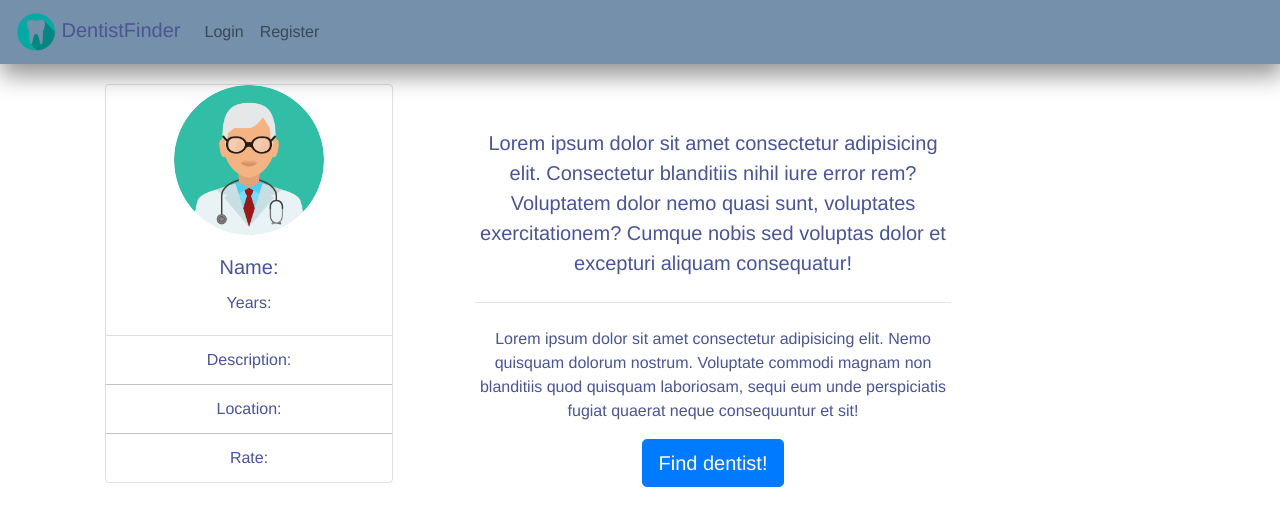
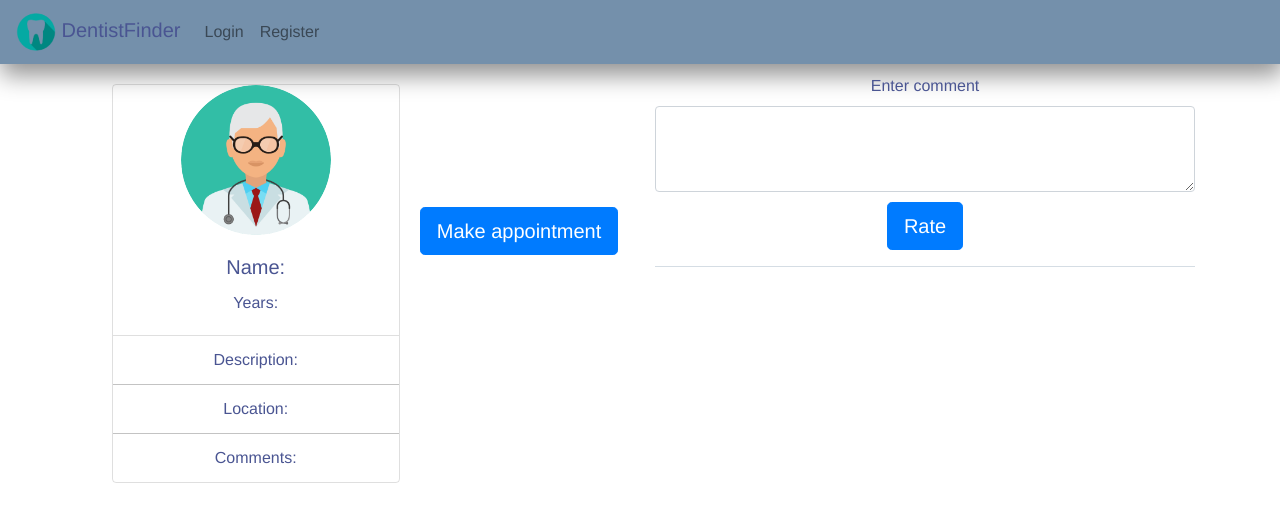
Before and after one commit to ljosipovicderanja/Optimus_dentist, a Vue app in the folder client/: page /dentistDetails in a window 1280 px wide. Shown: the top 526 px of the page. Built offline with nearby package versions, Linux system fonts and the light colour scheme.

Commit message:
Added comment logic, code cleanup

```diff
--- a/client/src/InternalStorage.js
+++ b/client/src/InternalStorage.js
@@ -1,11 +1,13 @@
 export default {
   userAuth: false,
   currentUser: "",
+  dentistId: "",
   dentistName: "",
   dentistYears: "",
   dentistDescription: "",
   dentistLocation: "",
   dentistExternalLink: "",
   dentistSex: "",
-  dentistRating: "",
+  dentistComments: [],
+  denitstCommentsNumber: "",
 };
--- /dev/null
+++ b/client/src/components/CommentSection.vue
@@ -0,0 +1,27 @@
+<template>
+  <div id="commentSection">
+    <blockquote class="blockquote text-center">
+      <p class="mb-0">{{ comment }}</p>
+      <hr class="solid" />
+    </blockquote>
+  </div>
+</template>
+
+<script>
+export default {
+  name: "CommentSection",
+  props: {
+    comment: String,
+  },
+  data() {
+    return {};
+  },
+  setup() {},
+  methods: {},
+};
+</script>
+<style scoped>
+hr.solid {
+  border-top: 1px solid #d5dde4;
+}
+</style>
--- a/client/src/components/DentistCard.vue
+++ b/client/src/components/DentistCard.vue
@@ -2,7 +2,6 @@
   <div id="dentistCard">
     <div class="card" style="width: 18rem; background-color: transparent">
       <img src="@/assets/male_avatar.png" class="rounded-circle centered" style="width: 150px" alt="Avatar" />
-      <!--<img class="card-img-top" alt="Card image cap" />-->
       <div class="card-body">
         <h5 class="card-title">Name: {{ name }}</h5>
         <p class="card-text">Years: {{ years }}</p>
@@ -10,7 +9,7 @@
       <ul class="list-group list-group-flush">
         <li class="list-group-item">Description: {{ description }}</li>
         <li class="list-group-item">Location: {{ location }}</li>
-        <li class="list-group-item">Rate: {{ rating }}</li>
+        <li class="list-group-item">Comments: {{ numOfComments }}</li>
       </ul>
       <div class="card-body" v-if="viewDetail">
         <button class="btn btn-primary btn-lg" @click.prevent="viewDetails()">View details</button>
@@ -34,11 +33,16 @@ export default {
     externalLink: String,
     sex: String,
     rating: Number,
+    comments: Array,
     viewDetail: Boolean,
+    numOfComments: String,
   },
+
   data() {
     return {};
   },
+  created() {},
+
   setup() {},
   methods: {
     viewDetails() {
@@ -48,7 +52,9 @@ export default {
       InternalStorage.dentistLocation = this.location;
       InternalStorage.dentistExternalLink = this.externalLink;
       InternalStorage.dentistSex = this.sex;
-      InternalStorage.dentistRating = this.rating;
+      InternalStorage.dentistComments = this.comments;
+      InternalStorage.denitstCommentsNumber = this.numOfComments;
+      InternalStorage.dentistId = this.id;
       router.push("/dentistDetails");
     },
   },
--- a/client/src/services/index.js
+++ b/client/src/services/index.js
@@ -23,6 +23,16 @@ let db = {
     return Service.delete(`${apiName}/${id}`);
   },
 
+  async rateCommentDentist(apiName, data) {
+    console.log("CALLED FUNCTION: rateDentist");
+    let serverData = {
+      _id: data._id,
+      comment: data.comment,
+    };
+    console.log(serverData);
+    return await Service.patch(`${apiName}/`, serverData);
+  },
+
   async registerUser(apiName, data) {
     console.log("CALLED FUNCTION: registerUser");
     let serverData = {
@@ -30,7 +40,7 @@ let db = {
       password: data.password,
     };
     console.log(serverData);
-    await Service.post(`/${apiName}/`, serverData);
+    return await Service.post(`/${apiName}/`, serverData);
   },
 
   async loginUser(apiName, data) {
--- a/client/src/views/AddDentist.vue
+++ b/client/src/views/AddDentist.vue
@@ -3,7 +3,7 @@
     <h1>This is an Add dentist page</h1>
     <div class="container">
       <div class="row">
-        <div class="col-sm">sdfds</div>
+        <div class="col-sm"></div>
         <div class="col-6">
           <form>
             <div class="form-group" style="margin-top: 20px">
@@ -34,7 +34,7 @@
               </select>
             </div>
           </form>
-          <button class="btn btn-primary btn-lg" @click.prevent="addDentist()">Login</button>
+          <button class="btn btn-primary btn-lg" @click.prevent="addDentist()">Add dentist</button>
         </div>
         <div class="col-sm"></div>
       </div>
--- a/client/src/views/DentistDetails.vue
+++ b/client/src/views/DentistDetails.vue
@@ -9,23 +9,24 @@
             :sex="InternalStorage.dentistSex"
             :location="InternalStorage.dentistLocation"
             :years="InternalStorage.dentistYears"
-            :rating="InternalStorage.dentistRating"
             :externalLink="InternalStorage.dentistExternalLink"
+            :numOfComments="InternalStorage.denitstCommentsNumber"
           />
+          <button class="btn btn-primary btn-lg" @click.prevent="goToExternalLink()">Make appointment</button>
         </div>
-        <div class="col-6">
-          <div class="jumbotron" style="background-color: transparent">
-            <p class="lead">
-              Lorem ipsum dolor sit amet consectetur adipisicing elit. Consectetur blanditiis nihil iure error rem? Voluptatem dolor nemo quasi sunt, voluptates exercitationem? Cumque nobis sed voluptas dolor et excepturi aliquam consequatur!
-            </p>
-            <hr class="my-4" />
-            <p>Lorem ipsum dolor sit amet consectetur adipisicing elit. Nemo quisquam dolorum nostrum. Voluptate commodi magnam non blanditiis quod quisquam laboriosam, sequi eum unde perspiciatis fugiat quaerat neque consequuntur et sit!</p>
-            <p class="lead">
-              <button class="btn btn-primary btn-lg" @click.prevent="goToExternalLink()">Find dentist!</button>
-            </p>
+        <div class="col">
+          <div class="form-group" style="margin-top: 10px">
+            <label for="exampleFormControlTextarea1">Enter comment</label>
+            <textarea class="form-control" id="exampleFormControlTextarea1" rows="3" v-model="comment"></textarea>
+            <button class="btn btn-primary btn-lg" @click.prevent="rateComment()" style="margin-top: 10px">Rate</button>
+
+            <hr class="solid" />
+
+            <div id="items" v-for="item in InternalStorage.dentistComments" v-bind:key="item._id">
+              <CommentSection :comment="item" />
+            </div>
           </div>
         </div>
-        <div class="col"></div>
       </div>
     </div>
   </div>
@@ -34,18 +35,44 @@
 <script>
 import DentistCard from "@/components/DentistCard.vue";
 import InternalStorage from "@/InternalStorage";
+import CommentSection from "@/components/CommentSection.vue";
+import { db } from "@/services/index.js";
+import router from "@/router";
 export default {
   name: "UserLogin",
   setup() {},
   data() {
-    return { InternalStorage };
+    console.log(InternalStorage.dentistComments);
+    return { InternalStorage, comment: "", rate: 5.0, comments: [] };
+  },
+  created() {
+    this.comments = this.InternalStorage.dentistComments;
   },
   methods: {
     goToExternalLink() {
       console.log("Redirecting on: " + this.InternalStorage.dentistExternalLink);
       window.open(this.InternalStorage.dentistExternalLink);
     },
+    async rateComment() {
+      let serverData = {
+        _id: InternalStorage.dentistId,
+        comment: this.comment,
+      };
+      await db.rateCommentDentist("/rateComment", serverData);
+      InternalStorage.dentistComments.push(this.comment);
+      router.push("/dentistDetails");
+    },
   },
-  components: { DentistCard },
+  components: { DentistCard, CommentSection },
 };
 </script>
+
+<style scoped>
+#items {
+  display: block;
+}
+
+hr.solid {
+  border-top: 1px solid #d5dde4;
+}
+</style>
--- a/client/src/views/FindDentist.vue
+++ b/client/src/views/FindDentist.vue
@@ -13,8 +13,9 @@
         :sex="item.sex"
         :location="item.location"
         :years="item.years"
-        :rating="item.rating != null ? item.rating : item.initialRating"
         :externalLink="item.externalLink != null ? item.externalLink : 'https://www.index.hr/'"
+        :comments="item.comments"
+        :numOfComments="item.comments != null ? item.comments.length : 0"
       />
     </div>
     <hr class="solid" />
@@ -42,12 +43,7 @@ export default {
     console.log(this.items);
   },
 
-  methods: {
-    async testBaza() {
-      //should use await
-      return await db.getAllItemsFromCollectionMDb("dentist");
-    },
-  },
+  methods: {},
 };
 </script>
 
```
Also changed, not shown: 1 other file (tests, documents, lock files or other folders).
